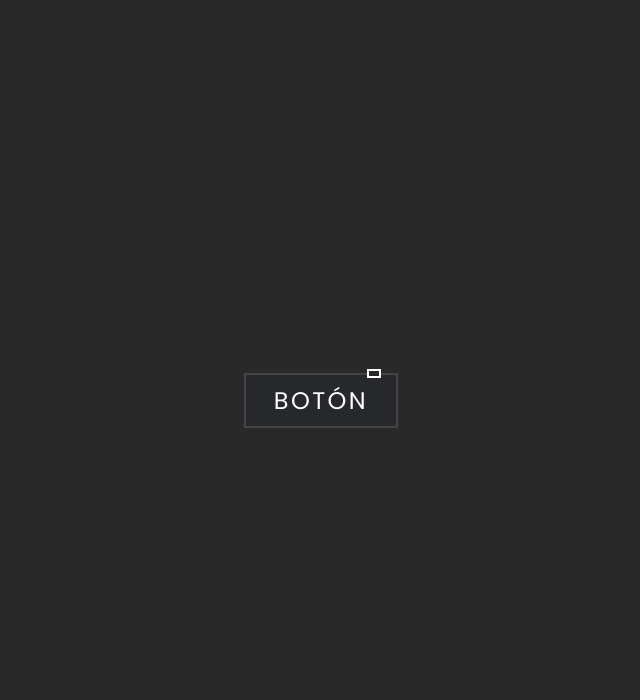
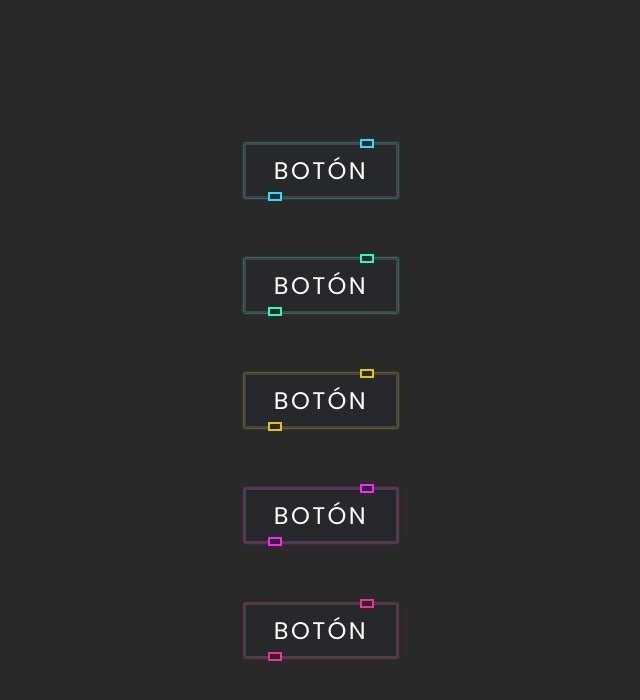
Before and after one commit to SebaGNH/Botones-neon-animados-css, a plain HTML site: page index.html in a window 1280 px wide. Shown: the whole page, without its empty margins (319-959 px from the left). Drawn offline with Linux system fonts and the light colour scheme.

Commit message:
Proyecto funcionando

```diff
--- a/css/style.sass
+++ b/css/style.sass
@@ -12,6 +12,8 @@ body
     align-items: center
     min-height: 100vh
     font-family: 'Poppins', sans-serif
+    flex-direction: column
+    gap: 60px //Espacio entre elementos
 
 a
     position: relative
@@ -23,8 +25,21 @@ a
     letter-spacing: 0.1em //Espacio entre letras
     padding: 10px 30px
     transition: 0.5s
+    box-shadow: 0 0 2px  var(--clr)
     &:hover
         letter-spacing: 0.25em
+
+        background-color: var(--clr) //usao variables para colorear diferentes botones desde html
+        color: var(--clr)
+        box-shadow: 0 0 35px  var(--clr)
+        i::before
+            width: 20px //Se alarga el rectangulo superior
+            left: 20% //Se mueve de posición
+            border: 2px solid var(--clr)
+        i::after
+            width: 20px
+            left: 80%
+            border: 2px solid var(--clr)
     &::before
         content: ''
         position: absolute
@@ -42,8 +57,20 @@ a
             position: absolute
             top: -3.5px
             left: 80%
-            border: 2px solid #fff
+            border: 2px solid var(--clr)
             width: 10px
             height: 5px
             background-color: #27282c
             transition: 0.5s
+            transform: translateX(-50%)
+        &::after
+            content: ''
+            position: absolute
+            bottom: -3.5px
+            left: 20%
+            border: 2px solid var(--clr)
+            width: 10px
+            height: 5px
+            background-color: #27282c
+            transition: 0.5s
+            transform: translateX(-50%)
--- a/index.html
+++ b/index.html
@@ -9,6 +9,10 @@
     <title>Botones modernos con efecto GLow</title>
 </head>
 <body>
-    <a href="#"><span>Botón</span><i></i></a>
+    <a href="#" style="--clr:#22e0ff"><span>Botón</span><i></i></a>
+    <a href="#" style="--clr:#22ffb6"><span>Botón</span><i></i></a>
+    <a href="#" style="--clr:#e7c500"><span>Botón</span><i></i></a>
+    <a href="#" style="--clr:#ff22ff"><span>Botón</span><i></i></a>
+    <a href="#" style="--clr:#f82d97"><span>Botón</span><i></i></a>
 </body>
 </html>
```
Also changed, not shown: css/style.css, 1 other file.
